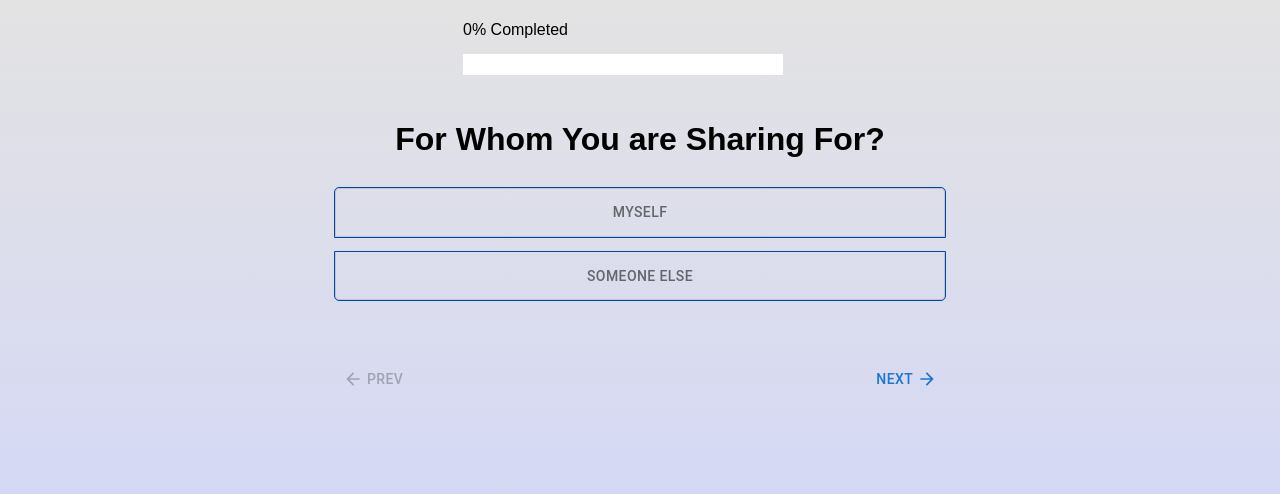
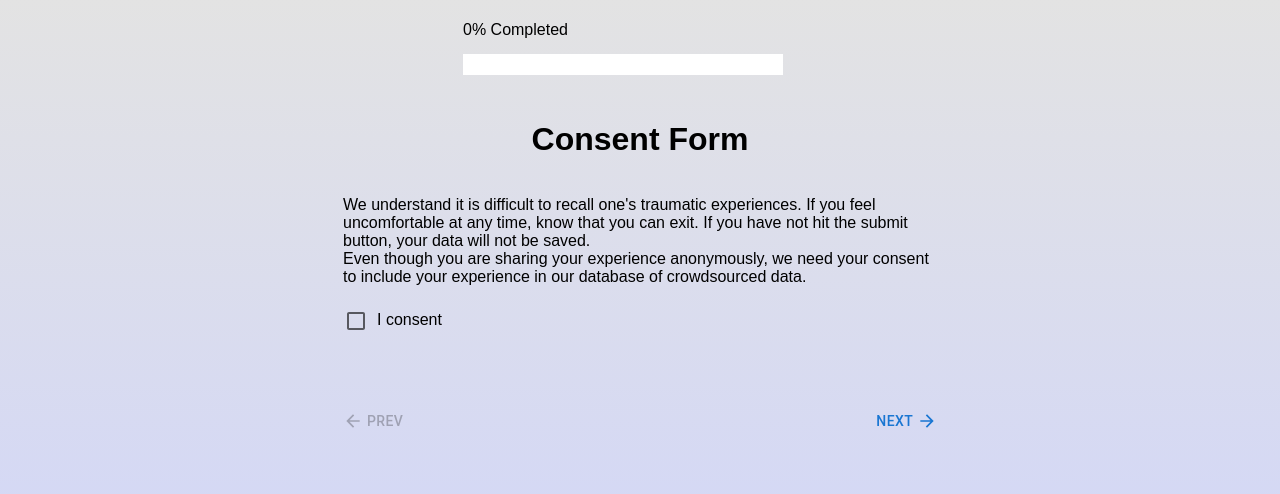
Before and after one commit to Gurmeet-Singh657/HerCare, a React (Create React App) app in the folder client/: page /incidentform in a window 1280 px wide. Shown: the top 494 px of the page. Built offline with nearby package versions, Linux system fonts and the light colour scheme; a web font is replaced by a local one.

Commit message:
Consent form created

```diff
--- a/client/src/components/incidentForm/Consent.js
+++ b/client/src/components/incidentForm/Consent.js
@@ -1,12 +1,12 @@
-import React from "react";
+import React, { useState } from "react";
 import Checkbox from "@mui/material/Checkbox";
 
 const label = { inputProps: { "aria-label": "Checkbox demo" } };
 
-const Consent = () => {
+const Consent = ({ consent, setConsent }) => {
   return (
-    <div>
-      <div>
+    <div className="consentcontainer">
+      <div className="conditions">
         <p>
           We understand it is difficult to recall one's traumatic experiences.
           If you feel uncomfortable at any time, know that you can exit. If you
@@ -17,11 +17,16 @@ const Consent = () => {
           consent to include your experience in our database of crowdsourced
           data.
         </p>
+      </div>
 
-        <div>
-          <Checkbox {...label} />
-          <span>I consent</span>
-        </div>
+      <div className="consentBox">
+        <Checkbox
+          {...label}
+          onClick={() => {
+            setConsent(!consent);
+          }}
+        />
+        <span>I consent</span>
       </div>
     </div>
   );
--- a/client/src/components/incidentForm/Form.js
+++ b/client/src/components/incidentForm/Form.js
@@ -16,11 +16,13 @@ import ArrowForwardIcon from "@mui/icons-material/ArrowForward";
 import { useNavigate } from "react-router-dom";
 import { display, style } from "@mui/system";
 import { Button } from "@mui/material";
+import Consent from "./Consent.js";
 
 function Form() {
   const navigate = useNavigate();
   const curDT = new Date().toLocaleString();
   const [page, setPage] = useState(0);
+  const [consent, setConsent] = useState(false);
   const [formData, setFormData] = useState({
     age: "",
     identity: "",
@@ -45,6 +47,7 @@ function Form() {
   //   }, []);
 
   const handleSubmit = async (e) => {
+    setConsent(false);
     e.preventDefault();
     console.log(JSON.stringify(formData));
     await axios
@@ -57,6 +60,7 @@ function Form() {
   };
 
   const FormTitles = [
+    "Consent Form",
     "For Whom You are Sharing For?",
     "Please tell us your gender",
     "How old are you ?",
@@ -69,20 +73,22 @@ function Form() {
 
   const PageDisplay = () => {
     if (page === 0) {
+      return <Consent consent={consent} setConsent={setConsent} />;
+    } else if (page === 1) {
       return <Identity formData={formData} setFormData={setFormData} />;
-    } else if (page === 1) {
+    } else if (page === 2) {
       return <Gender formData={formData} setFormData={setFormData} />;
-    } else if (page === 2) {
+    } else if (page === 3) {
       return <Age formData={formData} setFormData={setFormData} />;
-    } else if (page === 3) {
+    } else if (page === 4) {
       return <Time formData={formData} setFormData={setFormData} />;
-    } else if (page === 4) {
+    } else if (page === 5) {
       return (
         <IncidentDescription formData={formData} setFormData={setFormData} />
       );
-    } else if (page === 5) {
+    } else if (page === 6) {
       return <TypeOfViolence formData={formData} setFormData={setFormData} />;
-    } else if (page === 6) {
+    } else if (page === 7) {
       return <ReportedToPolice formData={formData} setFormData={setFormData} />;
     } else {
       return <Places formData={formData} setFormData={setFormData} />;
@@ -91,18 +97,23 @@ function Form() {
 
   const handleclick = () => {
     if (page === 0) {
+      if (consent === false)
+        alert("Please accept the Consent Form to continue!");
+      else setPage((currPage) => currPage + 1);
+      console.log(formData.consent);
+    } else if (page === 1) {
       if (formData.identity === "") alert("Please Enter Your Identity");
       else setPage((currPage) => currPage + 1);
-    } else if (page === 1) {
+    } else if (page === 2) {
       if (formData.gender === "") alert("Please Enter Your Gender");
       else setPage((currPage) => currPage + 1);
-    } else if (page === 2) {
+    } else if (page === 3) {
       if (formData.age === "") alert("Please Enter Your Age");
       else if (formData.age < 15) alert("Please Enter a valid Age");
       else setPage((currPage) => currPage + 1);
-    } else if (page === 3) {
+    } else if (page === 4) {
       setPage((currPage) => currPage + 1);
-    } else if (page === 4) {
+    } else if (page === 5) {
       if (formData.title === "" || formData.message === "")
         alert("Please Enter the Valid Description or Title");
       else if (formData.message.length < 20)
@@ -116,11 +127,11 @@ function Form() {
           `Please enter ${6 - formData.title.length} more Characters in Title!`
         );
       else setPage((currPage) => currPage + 1);
-    } else if (page === 5) {
+    } else if (page === 6) {
       if (formData.typeOfViolence === "")
         alert("Please Enter Type Of Violence");
       else setPage((currPage) => currPage + 1);
-    } else if (page === 6) {
+    } else if (page === 7) {
       if (formData.reportToPolice === "")
         alert("Please Enter a Valid Choice!!");
       else setPage((currPage) => currPage + 1);
@@ -171,6 +182,7 @@ function Form() {
               disabled={page === 0}
               onClick={() => {
                 setPage((currPage) => currPage - 1);
+                setConsent(false);
               }}
             >
               <ArrowBackIcon style={{ fontSize: "20px" }} />
--- a/client/src/components/incidentForm/incidentForm.css
+++ b/client/src/components/incidentForm/incidentForm.css
@@ -51,7 +51,7 @@
   flex-direction: column;
   justify-content: center;
   align-items: center;
-  min-height:100vh;
+  min-height: 100vh;
 }
 
 .formTitles {
@@ -208,7 +208,12 @@
   padding: 0.5rem;
 }
 
-.incidenttitleanddesc{
-  padding:0px 10px;
-  color:blue;
+.incidenttitleanddesc {
+  padding: 0px 10px;
+  color: blue;
 }
+
+.conditions{
+  padding: 8px;
+  margin-bottom: 1%;
+}
```
Also changed, not shown: 1 other file (tests, documents, lock files or other folders).
